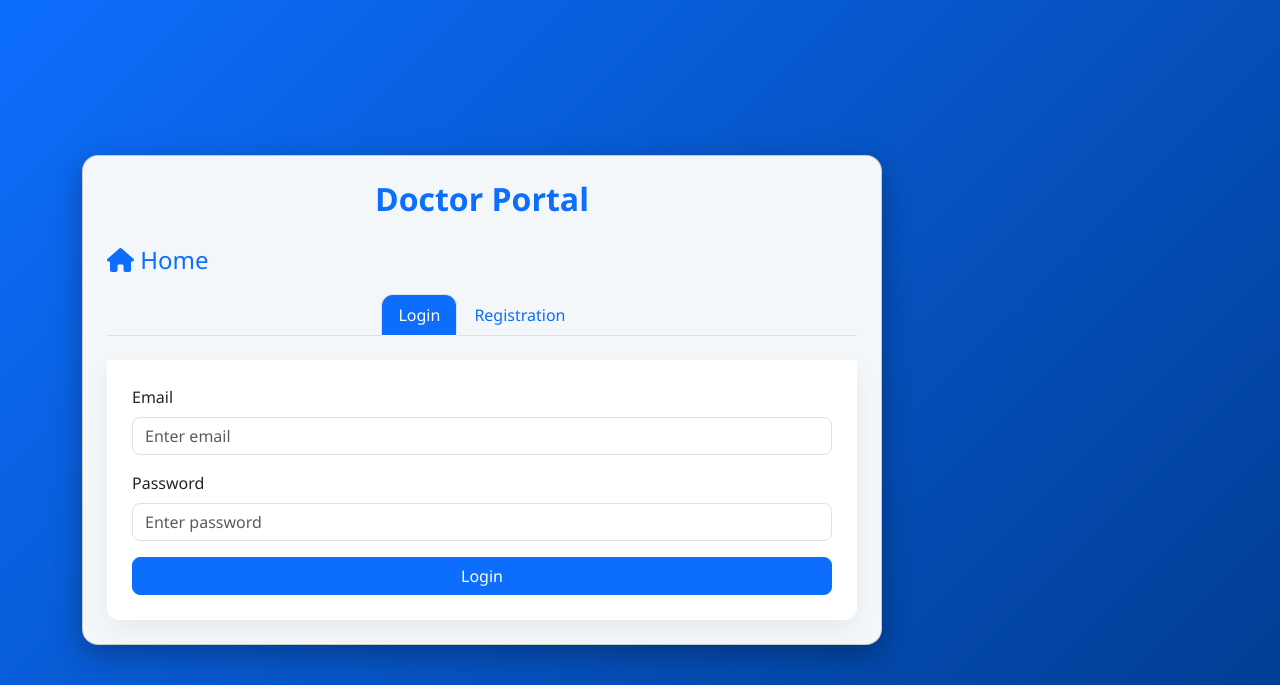
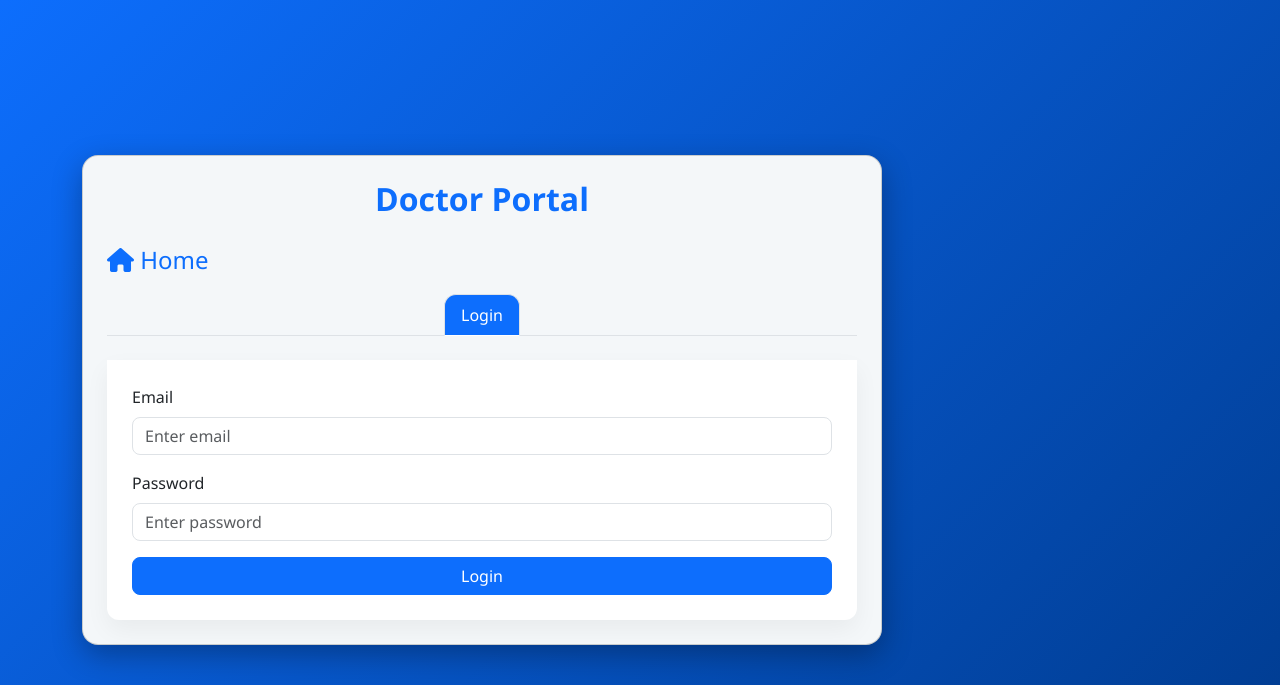
Before and after one commit to Rakshitsoni1410/hosptial-in-django, a Django app: page /home/doctor/ in a window 1280 px wide. Shown: the top 685 px of the page. Run offline with Django 5.2, Linux system fonts and the light colour scheme.

Commit message:
Remove doctor registration link from the dropdown menu in home page

```diff
--- a/hospital_project/hospital/templates/doctor.html
+++ b/hospital_project/hospital/templates/doctor.html
@@ -78,18 +78,6 @@
               Login
             </button>
           </li>
-          <li class="nav-item">
-            <button
-              class="nav-link"
-              id="register-tab"
-              data-bs-toggle="tab"
-              data-bs-target="#register"
-              type="button"
-              role="tab"
-            >
-              Registration
-            </button>
-          </li>
         </ul>
         <!-- Tab Content -->
         <div class="tab-content" id="doctorTabContent">
```
